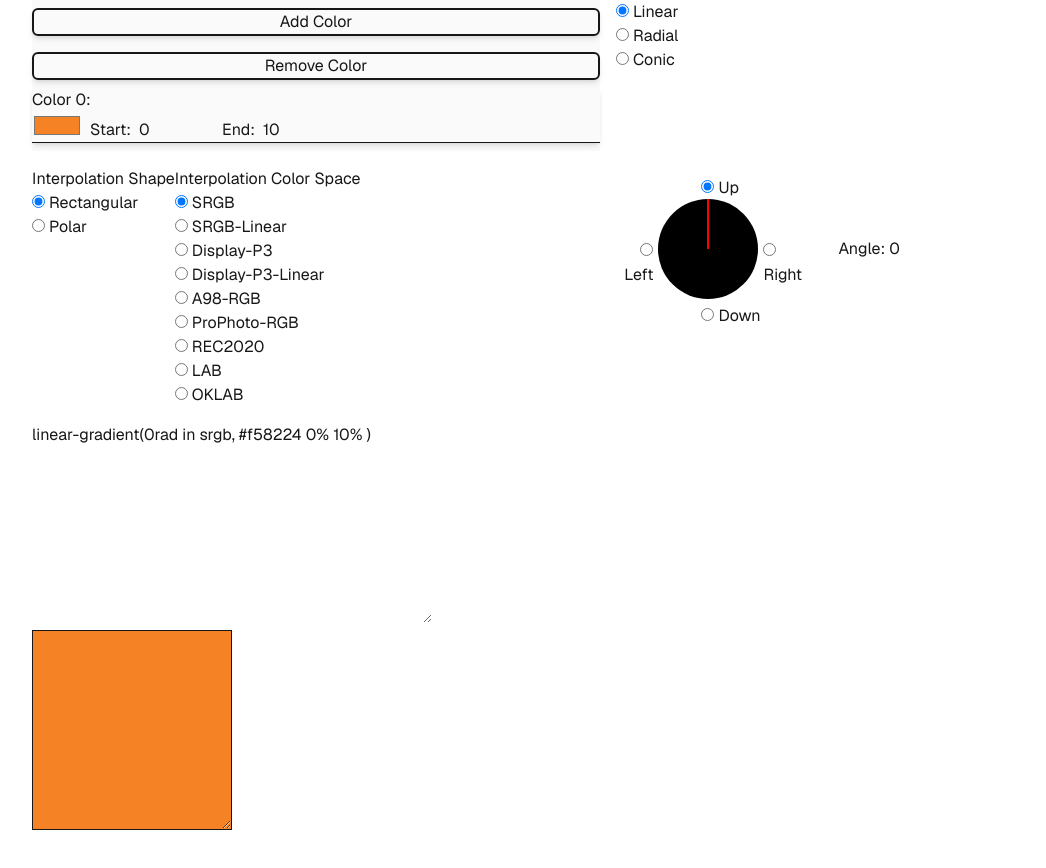
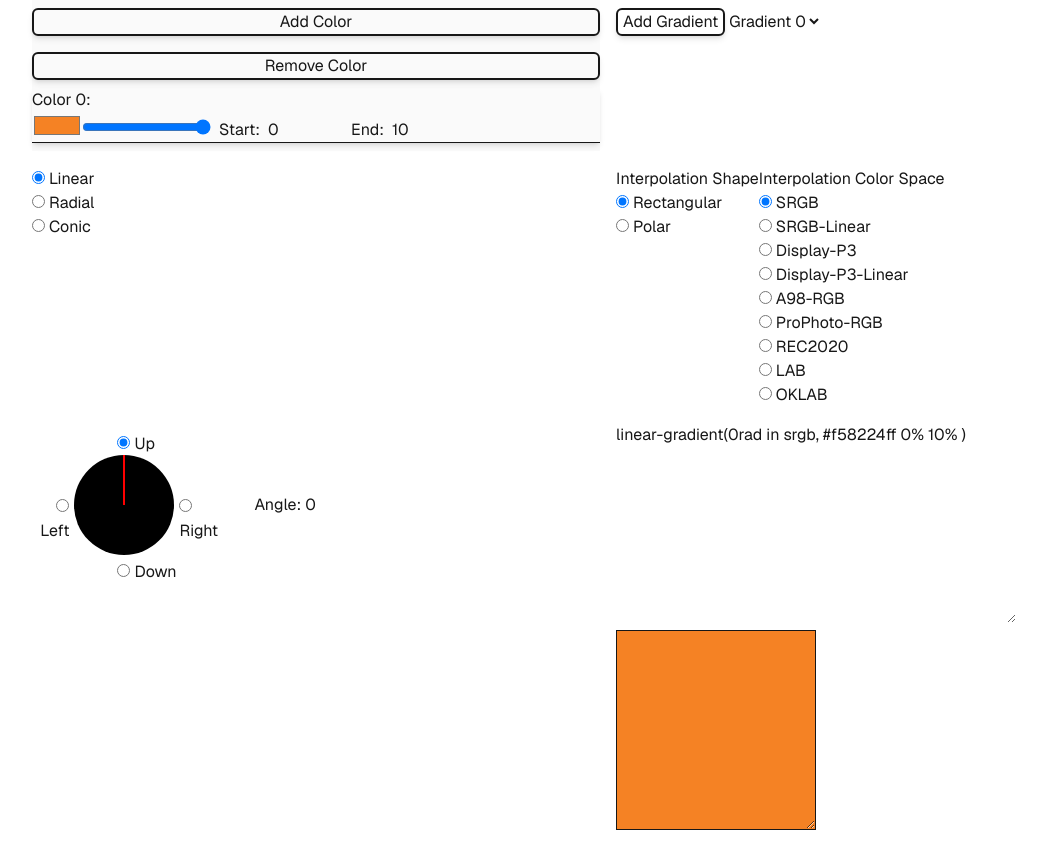
Before and after one commit to dbriksza/woodtexture, a Next.js app: page / in a window 1280 px wide. Shown: the top 868 px of the page, without its empty margins (32-1078 px from the left). Built offline with nearby package versions, Linux system fonts and the light colour scheme.

Commit message:
gradient editor MVP

```diff
--- a/app/Components/ColorPicker.tsx
+++ b/app/Components/ColorPicker.tsx
@@ -10,6 +10,11 @@ export default function ColorPicker() {
 
     const modifyColors = (event: React.ChangeEvent<HTMLInputElement>) => {
         gradientContainer.updateGradientColors(parseInt(event.currentTarget.id), event.currentTarget.value);
+    }
+
+    const modifyColorsAlpha = (event: React.ChangeEvent<HTMLInputElement>) => {
+        let alpha = Math.floor((parseInt(event.currentTarget.value) / 100) * 255).toString(16).padStart(2, '0');
+        gradientContainer.updateGradientColorsAlpha(parseInt(event.currentTarget.id), alpha);
     }
 
     const modifyColorStopsStop = (event: React.ChangeEvent<HTMLInputElement>) => {
@@ -65,6 +70,16 @@ export default function ColorPicker() {
                                 defaultValue={color.color}
                                 onChange={modifyColors}
                             />
+                            <input
+                                type="range"
+                                key={color.index + "colorAlpha"}
+                                id={color.index.toString() + "colorAlpha"}
+                                name={color.index.toString() + "colorAlpha"}
+                                min={0}
+                                max={100}
+                                defaultValue={100}
+                                onChange={modifyColorsAlpha}>
+                            </input>
                             {(gradientContainer.currentGradient.type === "linear" ||  gradientContainer.currentGradient.type === "radial") &&
                             <>
                                 <label htmlFor={color.index.toString() + "start"} className="px-2">Start:</label>
--- a/app/Components/GradientSelect.tsx
+++ b/app/Components/GradientSelect.tsx
@@ -1,28 +1,36 @@
 'use client'
-import { use } from "react"
+import { use, useRef, useEffect } from "react"
 import { GradientContext } from "../Utils/ContextAPI"
 
 export default function GradientSelect() {
 
     const gradientContainer = use(GradientContext);
 
-    const changeGradientType = (event: React.ChangeEvent<HTMLInputElement>) => {
-        gradientContainer.updateGradientType(event.currentTarget.value);
+    const dropdown = useRef<HTMLSelectElement>(null);
+
+    const changeCurrentGradient = (event: React.ChangeEvent<HTMLSelectElement>) => {
+        gradientContainer.changeCurrentGradient(parseInt(event.currentTarget.value));
     }
+
+    const addGradient = () => {
+        gradientContainer.addGradient()
+    }
+
+    useEffect(() => {
+        dropdown.current!.value = (gradientContainer.gradients.length - 1).toString();
+        gradientContainer.changeCurrentGradient(gradientContainer.gradients.length - 1)
+    }, [gradientContainer.gradients.length])
 
     return (
         <div>
-            <fieldset className="flex flex-col">
-                <label>
-                    <input type="radio" name="gradientType" value="linear" onChange={changeGradientType} defaultChecked/> Linear
-                </label>
-                <label>
-                    <input type="radio" name="gradientType" value="radial" onChange={changeGradientType}/> Radial
-                </label>
-                <label>
-                    <input type="radio" name="gradientType" value="conic" onChange={changeGradientType}/> Conic
-                </label>
-            </fieldset>
+            <button className="border-[2px] rounded-md px-[5px] shadow-md my-2" onClick={addGradient}>
+                    Add Gradient
+            </button>
+            <select ref={dropdown} onChange={changeCurrentGradient} id="gradientSelect">
+                {gradientContainer.gradients.map((gradient, index) =>
+                    <option key={index} value={index}>Gradient {index}</option>
+                )}
+            </select>
         </div>
     )
 }
--- /dev/null
+++ b/app/Components/GradientTypeSelect.tsx
@@ -0,0 +1,28 @@
+'use client'
+import { use } from "react"
+import { GradientContext } from "../Utils/ContextAPI"
+
+export default function GradientTypeSelect() {
+
+    const gradientContainer = use(GradientContext);
+
+    const changeGradientType = (event: React.ChangeEvent<HTMLInputElement>) => {
+        gradientContainer.updateGradientType(event.currentTarget.value);
+    }
+
+    return (
+        <div>
+            <fieldset className="flex flex-col">
+                <label>
+                    <input type="radio" name="gradientType" value="linear" onChange={changeGradientType} defaultChecked/> Linear
+                </label>
+                <label>
+                    <input type="radio" name="gradientType" value="radial" onChange={changeGradientType}/> Radial
+                </label>
+                <label>
+                    <input type="radio" name="gradientType" value="conic" onChange={changeGradientType}/> Conic
+                </label>
+            </fieldset>
+        </div>
+    )
+}
--- a/app/Utils/ContextAPI.tsx
+++ b/app/Utils/ContextAPI.tsx
@@ -8,6 +8,7 @@ interface GradientContextType {
   currentGradient: Gradient;
   updateGradientType: (value: string) => void;
   updateGradientColors: (index: number, color: string) => void;
+  updateGradientColorsAlpha: (index: number, alpha: string) => void;
   updateGradientAngle: (angle: number) => void;
   updateGradientShape: (shape: string) => void;
   updateGradientSize: (size: string) => void;
@@ -17,19 +18,22 @@ interface GradientContextType {
   updateGradientRepeating: (repeating: boolean) => void;
   updateGradientStartList: (index: number, start: number) => void;
   updateGradientStopList: (index: number, stop: number) => void;
+
   subtractColors: () => void;
+  addColors: (index: number, color: string) => void;
+
   addGradient: () => void;
   changeCurrentGradient: (value: number) => void;
-  addColors: (index: number, color: string) => void;
 }
 
 export const GradientContext = createContext<GradientContextType>({} as GradientContextType);
 
 export const GradientProvider = ({ children }: { children: ReactNode }) => {
 
-  const [gradient, setGradient] = useState<Gradient>({
+  const baseGradient = {
+    index: 0,
     type: "linear",
-    colors: [{color: "#f58224", index: 0}],
+    colors: [{color: "#f58224", alpha: "ff", index: 0}],
     angle: 0,
     shape: "circle",
     size: "farthest-corner",
@@ -39,25 +43,13 @@ export const GradientProvider = ({ children }: { children: ReactNode }) => {
     repeating: false,
     startList: [{pos: 0, index: 0}],
     stopList: [{pos: 10, index: 0}]
-  });
+  }
 
-  const [gradientArray, setGradientArray] = useState<Gradient[]>([
-    {
-      type: "linear",
-      colors: [{color: "#f58224", index: 0}],
-      angle: 0,
-      shape: "circle",
-      size: "farthest-corner",
-      shapeSize: {x: 50, y: 10},
-      position: {x: 50, y: 50},
-      interpolationMethod: "in srgb",
-      repeating: false,
-      startList: [{pos: 10, index: 0}],
-      stopList: [{pos: 10, index: 0}]
-    }
-  ]);
+  const [gradient, setGradient] = useState<Gradient>(baseGradient);
 
-  const [currentGradient, setCurrentGradient] = useState<number>(0)
+  const [gradientArray, setGradientArray] = useState<Gradient[]>([baseGradient]);
+
+  const [currentGradientInd, setCurrentGradientInd] = useState<number>(0)
 
   const [style, setStyle] = useState<string>("");
 
@@ -93,7 +85,7 @@ export const GradientProvider = ({ children }: { children: ReactNode }) => {
       let colorsAndStops = [];
 
       for(let i = 0; i < grad.colors.length; i++){
-          colorsAndStops.push(grad.colors[i].color + " ");
+          colorsAndStops.push(grad.colors[i].color + grad.colors[i].alpha + " ");
           colorsAndStops.push(grad.startList[i].pos + (grad.type === "conic" ? "rad " : "% "));
           colorsAndStops.push(grad.stopList[i].pos + (grad.type === "conic" ? "rad " : "% "));
           colorsAndStops.push(", ");
@@ -116,15 +108,17 @@ export const GradientProvider = ({ children }: { children: ReactNode }) => {
     setStyle(newStyle);
   }
 
-  useEffect(() => {
-
+  const updateGradientArray = () => {
     setGradientArray([
       ...gradientArray.map((grad, i) =>
-        i === currentGradient ?
+        i === currentGradientInd ?
       {...grad, ...gradient} :
       grad)
     ]);
+  }
 
+  useEffect(() => {
+    updateGradientArray();
   }, [gradient]);
 
   useEffect(() => {
@@ -185,7 +179,19 @@ export const GradientProvider = ({ children }: { children: ReactNode }) => {
     setGradient({...gradient,
       colors: gradient.colors.map((singleColor) =>
         singleColor.index === index ?
-        {...singleColor, ...{index: index, color: color}} :
+        {...singleColor, ...{color: color}} :
+        singleColor
+      )
+    })
+
+  }
+
+    const updateGradientColorsAlpha = ( index: number, alpha: string) => {
+
+    setGradient({...gradient,
+      colors: gradient.colors.map((singleColor) =>
+        singleColor.index === index ?
+        {...singleColor, ...{alpha: alpha}} :
         singleColor
       )
     })
@@ -203,7 +209,7 @@ export const GradientProvider = ({ children }: { children: ReactNode }) => {
     let newStop = newStart > 90 ? 100 : newStart + 10;
 
     setGradient({...gradient,
-      colors: [...gradient.colors, {index: index, color: color}],
+      colors: [...gradient.colors, {index: index, color: color, alpha: "ff"}],
       startList: [...gradient.startList, {index: index, pos: gradient.type === "conic" ? normalizeAngle(newStart) : newStart}],
       stopList: [...gradient.stopList, {index: index, pos: gradient.type === "conic" ? normalizeAngle(newStop) : newStop}],
     });
@@ -277,32 +283,38 @@ export const GradientProvider = ({ children }: { children: ReactNode }) => {
   }
 
   const addGradient = () => {
-    setGradientArray([...gradientArray, gradient]);
-    setGradient(gradientArray[gradientArray.length - 1]);
-    setCurrentGradient(gradientArray.length - 1);
+    updateGradientArray();
+    setGradientArray([...gradientArray, {...baseGradient, index: gradientArray.length}]);
+    changeCurrentGradient(gradientArray.length - 1)
+    setCurrentGradientInd(gradientArray.length - 1);
   }
 
   const changeCurrentGradient = (value: number) => {
-    setGradient(gradientArray[value]);
+    setGradient(gradientArray.filter((item) => item.index === value)[0]);
+    setCurrentGradientInd(value);
   }
 
   const value: GradientContextType = {
     gradients: gradientArray,
     style: style,
     currentGradient: gradient,
+
     updateGradientType,
     updateGradientColors,
+    updateGradientColorsAlpha,
     updateGradientAngle,
     updateGradientShape,
+    updateGradientSize,
     updateGradientPosition,
     updateGradientShapeSize,
     updateGradientInterpolationMethod,
     updateGradientRepeating,
     updateGradientStopList,
     updateGradientStartList,
+
     subtractColors,
     addColors,
-    updateGradientSize,
+
     addGradient,
     changeCurrentGradient,
   }
--- a/app/Utils/Gradient.ts
+++ b/app/Utils/Gradient.ts
@@ -1,4 +1,5 @@
 interface Gradient {
+    index: number;
     type: string;
     colors: Color[];
     angle: number;
@@ -14,5 +15,6 @@ interface Gradient {
 
 interface Color {
     color: string;
+    alpha: string;
     index: number;
 }
--- a/app/page.tsx
+++ b/app/page.tsx
@@ -4,6 +4,7 @@ import DirectionSelect from "./Components/DirectionSelect";
 import StyleDisplay from "./Components/StyleDisplay";
 import InterpolationEditor from "./Components/InterpolationEditor";
 import RadialProperties from "./Components/RadialProperties";
+import GradientTypeSelect from "./Components/GradientTypeSelect";
 import { GradientProvider } from "./Utils/ContextAPI";
 
 export default function Home() {
@@ -13,6 +14,7 @@ export default function Home() {
         <GradientProvider>
           <ColorPicker/>
           <GradientSelect/>
+          <GradientTypeSelect/>
           <InterpolationEditor/>
           <DirectionSelect/>
           <RadialProperties/>
```
